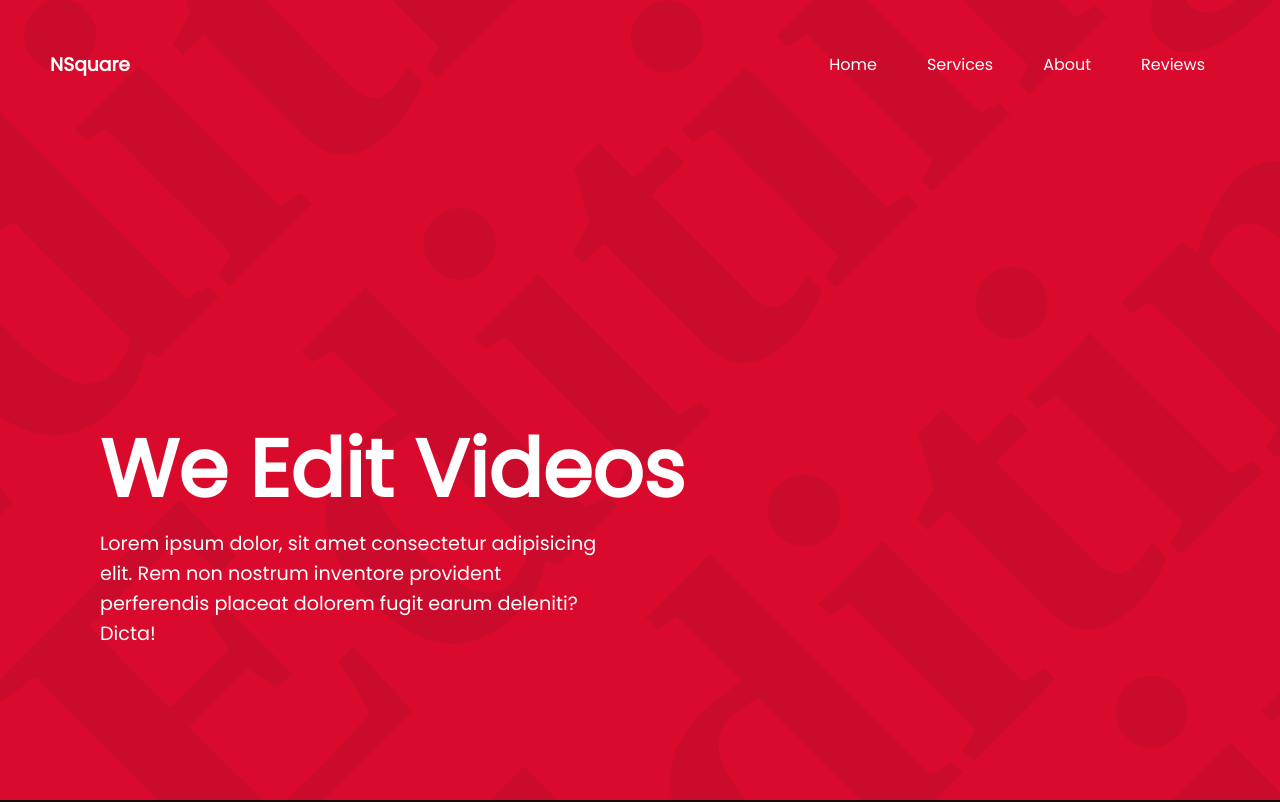
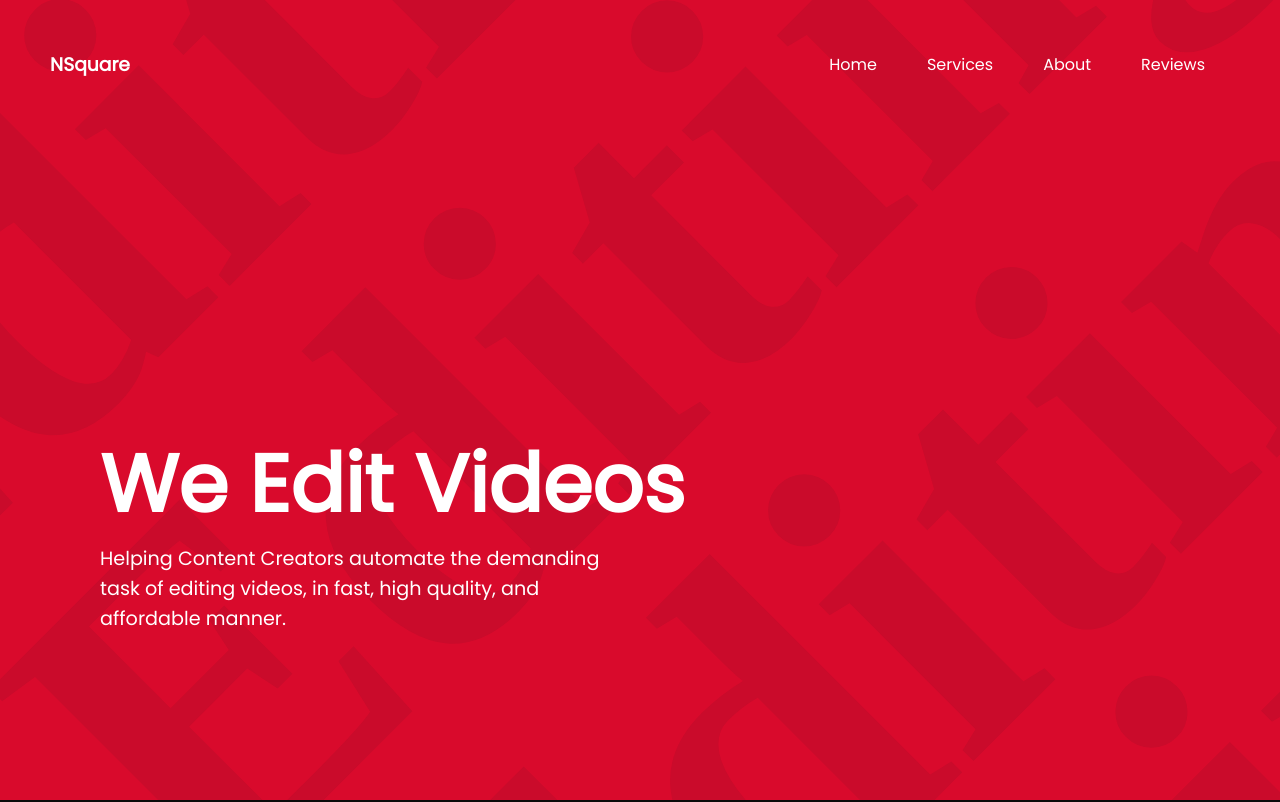
Before and after one commit to Utkarshsgithub/nsquareedits, a React (Create React App) app: page / in a window 1280 px wide. Shown: the top 802 px of the page. Built offline with nearby package versions, Linux system fonts and the light colour scheme.

Commit message:
hero content changed from lorem ipusum

```diff
--- a/src/components/Hero.js
+++ b/src/components/Hero.js
@@ -16,9 +16,7 @@ export default function Hero() {
         <div className="hero-text">
           <h1>We Edit Videos</h1>
           <p>
-            Lorem ipsum dolor, sit amet consectetur adipisicing elit. Rem non
-            nostrum inventore provident perferendis placeat dolorem fugit earum
-            deleniti? Dicta!
+            Helping Content Creators automate the demanding task of editing videos, in fast, high quality, and affordable manner.
           </p>
         </div>
       </div>
```
